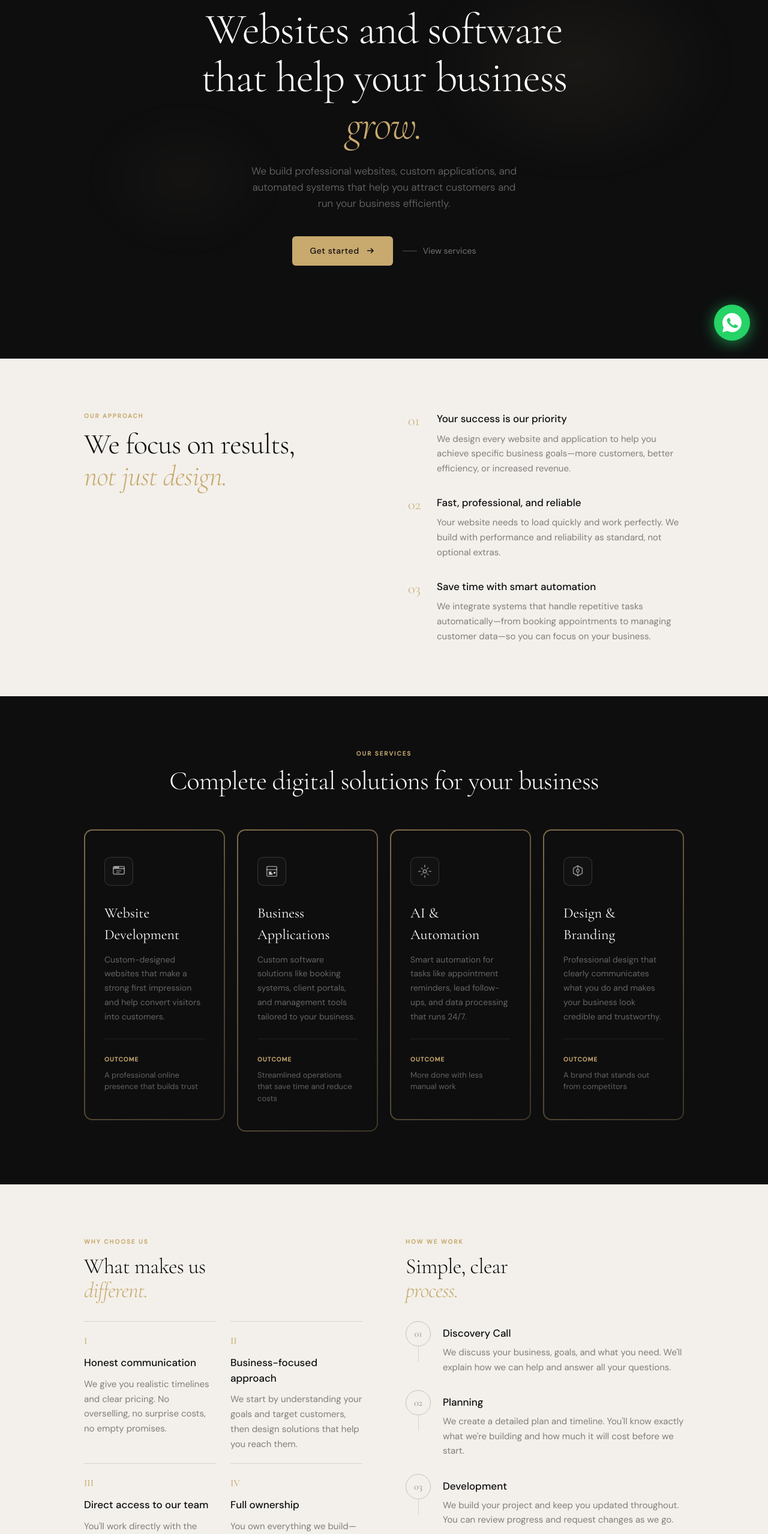
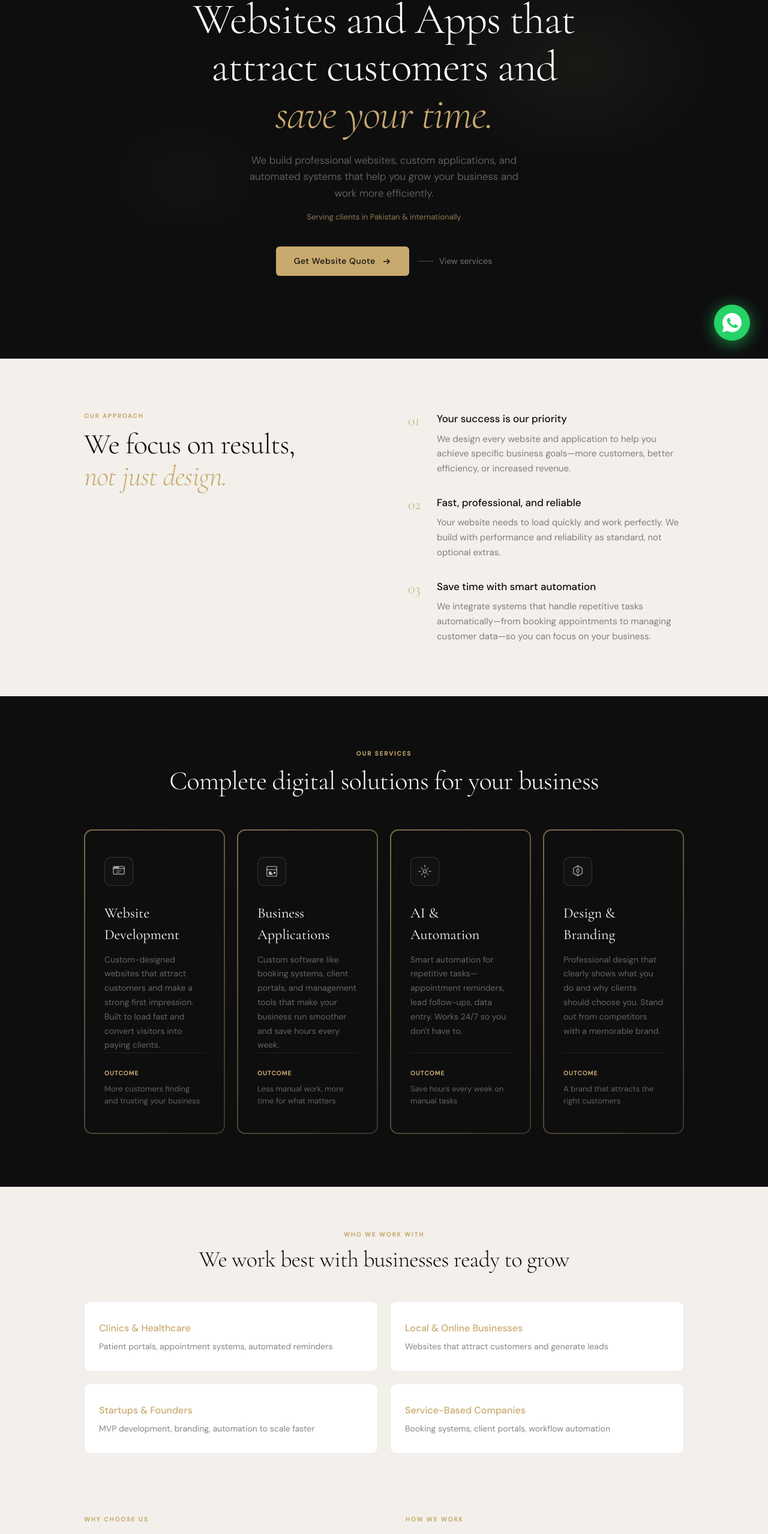
Before and after one commit to mdqasim786/Automyx-Digital, a React (Vite) app: page / in a window 1280 px wide. Shown: the part 202-2760 px from the top of the page at 60% size. Built offline with nearby package versions, Linux system fonts and the light colour scheme.

Commit message:
done with website

```diff
--- a/src/AutomyxLanding.jsx
+++ b/src/AutomyxLanding.jsx
@@ -8,7 +8,7 @@ const GLOBAL_CSS = `
 
   *, *::before, *::after { margin:0; padding:0; box-sizing:border-box; }
   html { scroll-behavior:smooth; overflow-x:hidden; }
-  body { -webkit-font-smoothing:antialiased; font-family:'DM Sans',sans-serif; }
+  body { -webkit-font-smoothing:antialiased; font-family:'DM Sans',sans-serif; background:#0e0e0f; }
 
   /* ── Reveal animation ── */
   .amx-reveal {
@@ -52,6 +52,9 @@ const GLOBAL_CSS = `
 
   /* ── Pricing CTA hover (light) ── */
   .amx-price-cta-light:hover { background:rgba(14,14,15,.07) !important; }
+
+  /* ── Who We Work With card hover ── */
+  .amx-who-card:hover { border-color:rgba(200,169,110,.3) !important; box-shadow:0 8px 24px rgba(200,169,110,.08) !important; }
 
   /* ── Mobile ── */
   @media(max-width:720px){
@@ -263,29 +266,29 @@ export default function AutomyxLanding() {
     {
       title: "Website Development",
       icon: <><rect x="2" y="3" width="20" height="14" rx="2" strokeWidth="1.8"/><line x1="2" y1="7" x2="22" y2="7" strokeWidth="1.8"/><circle cx="5" cy="5" r="0.8" fill="currentColor"/><circle cx="8" cy="5" r="0.8" fill="currentColor"/><circle cx="11" cy="5" r="0.8" fill="currentColor"/><path d="M8 11h8M8 14h5" strokeWidth="1.5"/></>,
-      body: "Custom-designed websites that make a strong first impression and help convert visitors into customers.",
-      outcome: "A professional online presence that builds trust",
+      body: "Custom-designed websites that attract customers and make a strong first impression. Built to load fast and convert visitors into paying clients.",
+      outcome: "More customers finding and trusting your business",
       borderGradient: "linear-gradient(135deg, rgba(200,169,110,0.6), rgba(200,169,110,0.25))"
     },
     {
       title: "Business Applications",
       icon: <><rect x="3" y="3" width="18" height="18" rx="2" strokeWidth="1.8"/><line x1="3" y1="9" x2="21" y2="9" strokeWidth="1.8"/><rect x="7" y="13" width="4" height="1.5" rx="0.5" fill="currentColor"/><rect x="7" y="16" width="6" height="1.5" rx="0.5" fill="currentColor"/><circle cx="17" cy="14.5" r="1.2" fill="currentColor"/></>,
-      body: "Custom software solutions like booking systems, client portals, and management tools tailored to your business.",
-      outcome: "Streamlined operations that save time and reduce costs",
+      body: "Custom software like booking systems, client portals, and management tools that make your business run smoother and save hours every week.",
+      outcome: "Less manual work, more time for what matters",
       borderGradient: "linear-gradient(135deg, rgba(200,169,110,0.6), rgba(200,169,110,0.25))"
     },
     {
       title: "AI & Automation",
       icon: <><circle cx="12" cy="12" r="3" strokeWidth="1.8"/><path d="M12 1v3M12 20v3M23 12h-3M4 12H1" strokeWidth="1.8" strokeLinecap="round"/><path d="M18.4 5.6l-2.1 2.1M7.7 16.3l-2.1 2.1M18.4 18.4l-2.1-2.1M7.7 7.7L5.6 5.6" strokeWidth="1.5" strokeLinecap="round"/></>,
-      body: "Smart automation for tasks like appointment reminders, lead follow-ups, and data processing that runs 24/7.",
-      outcome: "More done with less manual work",
+      body: "Smart automation for repetitive tasks—appointment reminders, lead follow-ups, data entry. Works 24/7 so you don't have to.",
+      outcome: "Save hours every week on manual tasks",
       borderGradient: "linear-gradient(135deg, rgba(200,169,110,0.6), rgba(200,169,110,0.25))"
     },
     {
       title: "Design & Branding",
       icon: <><path d="M12 2l-8 4.5v9l8 4.5 8-4.5v-9z" strokeWidth="1.8" fill="none"/><circle cx="12" cy="11" r="2.5" strokeWidth="1.5"/><path d="M12 2v6M12 14v6" strokeWidth="1.5" strokeLinecap="round"/></>,
-      body: "Professional design that clearly communicates what you do and makes your business look credible and trustworthy.",
-      outcome: "A brand that stands out from competitors",
+      body: "Professional design that clearly shows what you do and why clients should choose you. Stand out from competitors with a memorable brand.",
+      outcome: "A brand that attracts the right customers",
       borderGradient: "linear-gradient(135deg, rgba(200,169,110,0.6), rgba(200,169,110,0.25))"
     }
   ];
@@ -296,30 +299,71 @@ export default function AutomyxLanding() {
     { num: "II", title: "Business-focused approach", body: "We start by understanding your goals and target customers, then design solutions that help you reach them." },
     { num: "III", title: "Direct access to our team", body: "You'll work directly with the developers and designers building your project. No middlemen, no delays." },
     { num: "IV", title: "Full ownership", body: "You own everything we build—complete source code, all files, no hidden fees or platform lock-ins." }
-  ];
+  ]
 
   /* ── process data ── */
   const steps = [
-    { n: "01", title: "Discovery Call", body: "We discuss your business, goals, and what you need. We'll explain how we can help and answer all your questions." },
-    { n: "02", title: "Planning", body: "We create a detailed plan and timeline. You'll know exactly what we're building and how much it will cost before we start." },
-    { n: "03", title: "Development", body: "We build your project and keep you updated throughout. You can review progress and request changes as we go." },
-    { n: "04", title: "Launch & Support", body: "We test everything thoroughly, help you launch, and provide support to ensure everything runs smoothly." }
+    { n: "01", title: "Discovery Call", body: "We discuss your business goals and what you need. We'll explain how we can help attract more customers and save you time." },
+    { n: "02", title: "Planning", body: "We create a detailed plan showing exactly what we're building, how much it costs, and when it will be ready." },
+    { n: "03", title: "Development", body: "We build your project and keep you updated. You can review progress and request changes as we go." },
+    { n: "04", title: "Launch & Support", body: "We test everything thoroughly, help you launch, and provide support to ensure your business runs smoothly." }
   ];
 
-  /* ── pricing data ── */
+  /* ── pricing data (ALIGNED WITH SERVICES) ── */
 const tiers = [
   {
-      tier: "Starter", name: "Website", price: "$3,500", pkrPrice: "PKR 975,000", featured: false,
-      features: ["Professional custom website", "Mobile-friendly design", "Fast loading speed", "Easy content updates", "1 month of support included"]
+    tier: "Web Presence",
+    name: "Website Development",
+    price: "$199",
+    pkrPrice: "PKR 40,000",
+    featured: false,
+    cta: "Get Website Quote",
+    features: [
+      "Professional business website",
+      "Mobile-friendly & fast loading",
+      "Clear content structure",
+      "Basic SEO setup",
+      "1 month support"
+    ]
   },
   {
-      tier: "Professional", name: "Website + Features", price: "$9,800", pkrPrice: "PKR 2,730,000", featured: true,
-      features: ["Everything in Starter", "Custom functionality (forms, booking, etc.)", "Basic automation setup", "SEO optimization", "3 months of support"]
+    tier: "Growth Stack",
+    name: "Website + Automation",
+    price: "$699",
+    pkrPrice: "PKR 150,000",
+    featured: true,
+    cta: "Book Free Consultation",
+    features: [
+      "Everything in Web Presence",
+      "Custom forms or booking system",
+      "Basic AI / automation setup",
+      "SEO optimization",
+      "3 months support"
+    ]
   },
   {
-      tier: "Enterprise", name: "Full Solution", price: "Custom", pkrPrice: "Custom Pricing", featured: false,
-      features: ["Complete business application", "Advanced automation", "Custom integrations", "Full branding package", "Ongoing support available"]
+    tier: "Digital Partner",
+    name: "Complete Solution",
+    price: "Custom",
+    pkrPrice: "Custom Pricing",
+    featured: false,
+    cta: "Discuss Your Project",
+    features: [
+      "Custom business application",
+      "Advanced automation & workflows",
+      "Design & branding support",
+      "Third-party integrations",
+      "Ongoing support & scaling"
+    ]
   }
+];
+
+  /* ── WHO WE WORK WITH DATA ── */
+  const whoWeWorkWith = [
+    { title: "Clinics & Healthcare", desc: "Patient portals, appointment systems, automated reminders" },
+    { title: "Local & Online Businesses", desc: "Websites that attract customers and generate leads" },
+    { title: "Startups & Founders", desc: "MVP development, branding, automation to scale faster" },
+    { title: "Service-Based Companies", desc: "Booking systems, client portals, workflow automation" }
   ];
 
   /* ─────────────────────────────────────────
@@ -386,25 +430,28 @@ export default function AutomyxLanding() {
             <h1 style={{
               ...displayMd, fontSize: "clamp(42px, 7vw, 72px)", color: WHITE, margin: "0 0 24px"
             }}>
-              Websites and software<br />
-              that help your business{" "}
-              <em style={{ fontStyle: "italic", color: ACCENT }}>grow.</em>
+              Websites and Apps that<br />
+              attract customers and{" "}
+              <em style={{ fontStyle: "italic", color: ACCENT }}>save your time.</em>
             </h1>
           </Reveal>
           <Reveal delay={2}>
-            <p style={{ fontSize: 17, color: "rgba(255,255,255,.38)", maxWidth: 460, margin: "0 auto 40px", lineHeight: 1.6, fontWeight: 300 }}>
-              We build professional websites, custom applications, and automated systems that help you attract customers and run your business efficiently.
+            <p style={{ fontSize: 17, color: "rgba(255,255,255,.38)", maxWidth: 480, margin: "0 auto 16px", lineHeight: 1.6, fontWeight: 300 }}>
+              We build professional websites, custom applications, and automated systems that help you grow your business and work more efficiently.
+            </p>
+            <p style={{ fontSize: 13, color: "rgba(200,169,110,.7)", marginBottom: 40, fontWeight: 400 }}>
+              Serving clients in Pakistan & internationally
             </p>
           </Reveal>
           <Reveal delay={3}>
             <div style={{ display: "flex", gap: 16, justifyContent: "center", alignItems: "center", flexWrap: "wrap" }}>
-              <a href="#contact" className="amx-btn-primary" onClick={(e) => { e.preventDefault(); scrollTo("contact"); }} style={{
+              <a href="#pricing" className="amx-btn-primary" onClick={(e) => { e.preventDefault(); scrollTo("pricing"); }} style={{
                 display: "inline-flex", alignItems: "center", gap: 10,
                 background: ACCENT, color: INK, padding: "14px 30px", borderRadius: 6,
                 fontSize: 14, fontWeight: 500, textDecoration: "none", letterSpacing: "0.04em",
                 transition: "background .3s, transform .2s", cursor: "pointer"
               }}>
-                Get started
+                Get Website Quote
                 <span className="amx-btn-arrow" style={{ display: "inline-flex", transition: "transform .3s" }}>
                   <svg width="16" height="16" viewBox="0 0 16 16" fill="none" stroke="currentColor" strokeWidth="1.5"><path d="M3 8h10M9 4l4 4-4 4" /></svg>
                 </span>
@@ -471,6 +518,7 @@ export default function AutomyxLanding() {
               <Reveal key={i} delay={i + 1}>
                 <div className="amx-svc" style={{
                   background: INK,
+                  height: "100%",
                   padding: "44px 32px",
                   transition: "all .4s",
                   cursor: "default",
@@ -480,7 +528,9 @@ export default function AutomyxLanding() {
                   backgroundOrigin: "border-box",
                   backgroundClip: "padding-box, border-box",
                   position: "relative",
-                  overflow: "hidden"
+                  overflow: "hidden",
+                  display: "flex",
+                  flexDirection: "column"
                 }}
                   onMouseEnter={e => {
                     e.currentTarget.style.transform = "translateY(-4px)";
@@ -504,7 +554,7 @@ export default function AutomyxLanding() {
                   </div>
                   <h3 style={{ fontFamily: "'Cormorant Garamond', serif", fontSize: 24, fontWeight: 400, color: WHITE, marginBottom: 12 }}>{svc.title}</h3>
                   <p style={{ fontSize: 14, color: "rgba(255,255,255,.36)", lineHeight: 1.7 }}>{svc.body}</p>
-                  <div style={{ marginTop: 24, paddingTop: 20, borderTop: "1px solid rgba(255,255,255,.08)" }}>
+                  <div style={{ marginTop: "auto", paddingTop: 20, borderTop: "1px solid rgba(255,255,255,.08)" }}>
                     <span style={{ fontSize: 10, color: ACCENT, letterSpacing: "0.12em", fontWeight: 600 }}>OUTCOME </span>
                     <span style={{ fontSize: 13, color: "rgba(255,255,255,.35)", display: "block", marginTop: 6, lineHeight: 1.5 }}>{svc.outcome}</span>
                   </div>
@@ -515,8 +565,38 @@ export default function AutomyxLanding() {
         </div>
       </section>
 
+      {/* ══════════ WHO WE WORK WITH ══════════ */}
+      <section style={{ background: CREAM, padding: "72px 32px" }}>
+        <div style={{ maxWidth: 1000, margin: "0 auto" }}>
+          <Reveal>
+            <div style={{ textAlign: "center", marginBottom: 48 }}>
+              <span style={{ ...labelStyle, color: ACCENT }}>Who We Work With</span>
+              <h2 style={{ ...displayMd, fontSize: "clamp(28px, 3.8vw, 38px)", color: INK }}>
+                We work best with businesses ready to grow
+              </h2>
+            </div>
+          </Reveal>
+          <div style={{ display: "grid", gridTemplateColumns: "repeat(2, 1fr)", gap: 20 }} className="amx-svc-grid">
+            {whoWeWorkWith.map((item, i) => (
+              <Reveal key={i} delay={i + 1}>
+                <div className="amx-who-card" style={{
+                  background: WHITE,
+                  padding: "32px 24px",
+                  borderRadius: 10,
+                  border: "1px solid rgba(14,14,15,.08)",
+                  transition: "border-color .3s, box-shadow .3s"
+                }}>
+                  <h3 style={{ fontSize: 16, fontWeight: 550, color: ACCENT, marginBottom: 10 }}>{item.title}</h3>
+                  <p style={{ fontSize: 14, color: "rgba(14,14,15,.5)", lineHeight: 1.2 }}>{item.desc}</p>
+                </div>
+              </Reveal>
+            ))}
+          </div>
+        </div>
+      </section>
+
       {/* ══════════ WHY + PROCESS (merged row) ══════════ */}
-      <section style={{ background: CREAM, padding: "88px 32px" }}>
+      <section style={{ background: CREAM, padding: "30px 32px" }}>
         <div style={{ maxWidth: 1000, margin: "0 auto", display: "grid", gridTemplateColumns: "1fr 1fr", gap: 72 }} className="amx-hero-grid">
 
           {/* WHY */}
@@ -585,8 +665,11 @@ export default function AutomyxLanding() {
               <h2 style={{ ...displayMd, fontSize: "clamp(28px, 4vw, 42px)", color: WHITE, marginBottom: 12 }}>
                 Transparent pricing for every budget
               </h2>
-              <p style={{ fontSize: 14, color: "rgba(255,255,255,.35)", maxWidth: 440, margin: "0 auto", lineHeight: 1.6 }}>
-                Choose a package that fits your needs. We'll provide an exact quote after understanding your specific requirements.
+              <p style={{ fontSize: 14, color: "rgba(255,255,255,.35)", maxWidth: 480, margin: "0 auto 8px", lineHeight: 1.6 }}>
+                Pricing may vary based on project scope, features, and business location. Final quotes shared after understanding your needs.
+              </p>
+              <p style={{ fontSize: 12, color: "rgba(200,169,110,.6)", fontStyle: "italic" }}>
+                Limited projects accepted each month to ensure quality
               </p>
             </div>
           </Reveal>
@@ -638,7 +721,7 @@ export default function AutomyxLanding() {
                       transition: "background .3s"
                     }}
                   >
-                    Let's discuss
+                    {t.cta}
                   </button>
                 </div>
               </Reveal>
@@ -668,7 +751,7 @@ export default function AutomyxLanding() {
             </p>
           </Reveal>
           <Reveal delay={3}>
-            <a href="mailto:hello@automyx.digital" className="amx-btn-primary" style={{
+            <a href="mailto:automyxdigital@gmail.com" className="amx-btn-primary" style={{
               display: "inline-flex", alignItems: "center", gap: 10,
               background: ACCENT, color: INK, padding: "15px 34px", borderRadius: 6,
               fontSize: 14, fontWeight: 500, textDecoration: "none", letterSpacing: "0.04em",
@@ -685,7 +768,7 @@ export default function AutomyxLanding() {
 
       {/* ══════════ WHATSAPP FLOATING BUTTON ══════════ */}
       <a
-        href="https://wa.me/923001234567?text=Hi%2C%20I%27m%20interested%20in%20your%20services"
+        href="https://wa.me/923184671907?text=Hi%2C%20I%27m%20interested%20in%20your%20services"
         target="_blank"
         rel="noopener noreferrer"
         className="whatsapp-float"
@@ -711,7 +794,7 @@ export default function AutomyxLanding() {
             {/* Social icons */}
             <div style={{ display: "flex", gap: 14 }}>
               <a
-                href="https://linkedin.com/company/automyx"
+                href="https://linkedin.com/company/automyxdigital"
                 target="_blank"
                 rel="noopener noreferrer"
                 style={{
```
Lines whose indentation alone changed are shown as unchanged.
